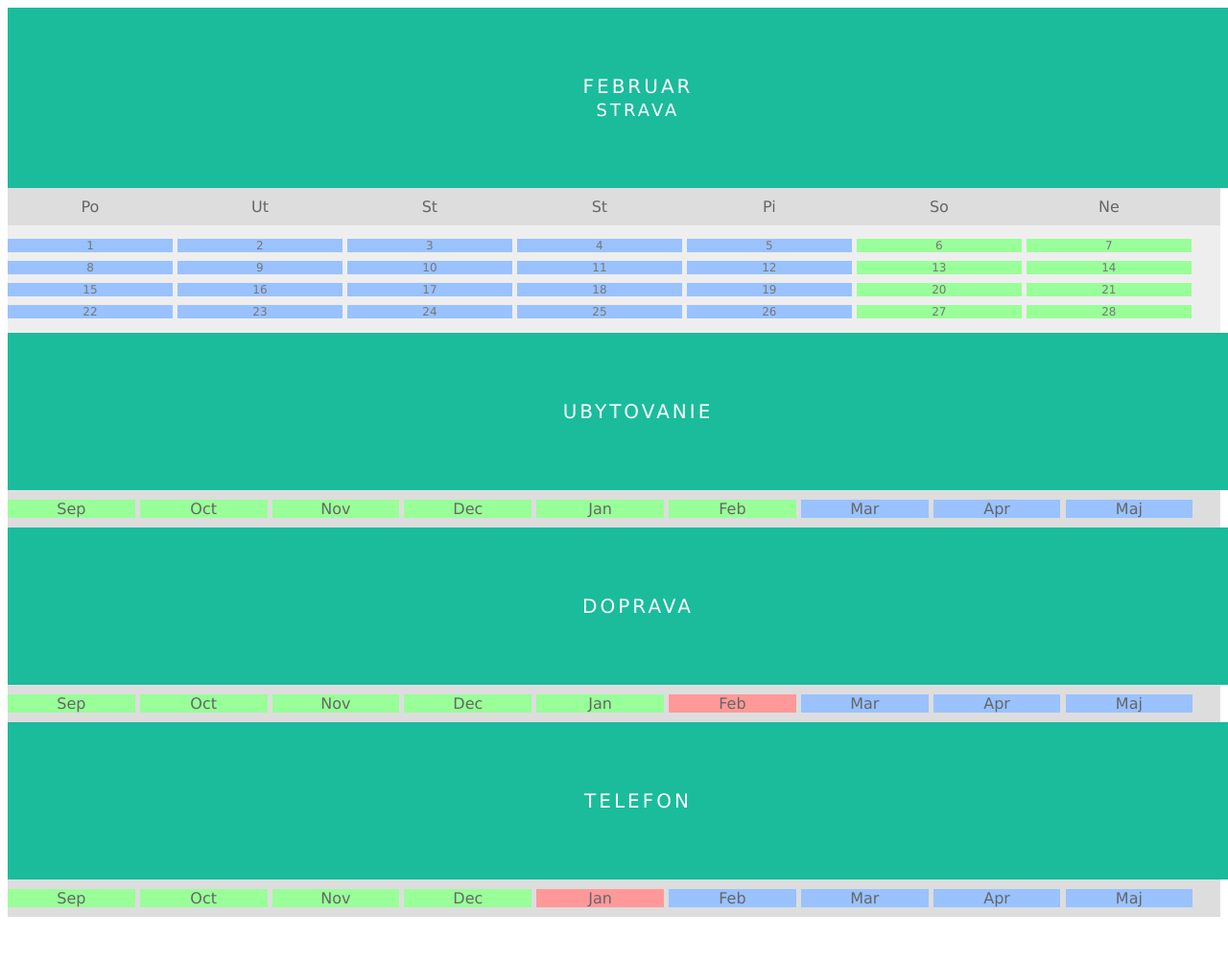
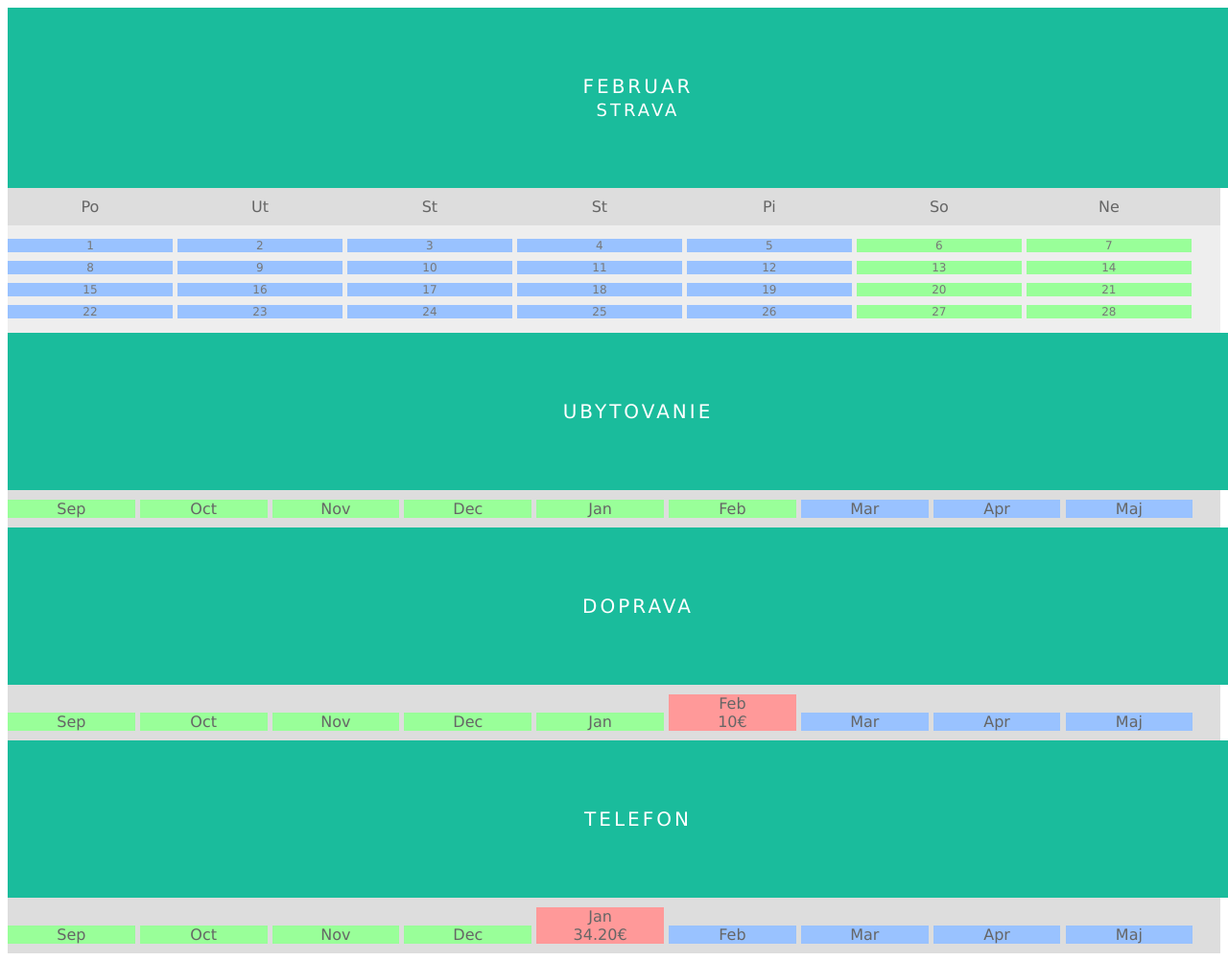
Before and after one commit to kgd3215/kgd3215.github.io, a plain HTML site: page index.html in a window 1280 px wide. Shown: the top 1002 px of the page at 96% size. Before the commit the page ends 964 px from the top, so only its background shows below. Drawn offline with Linux system fonts and the light colour scheme.

Commit message:
price update

```diff
--- a/index.html
+++ b/index.html
@@ -87,7 +87,7 @@
   <li class="paid">Nov</li>
   <li class="paid">Dec</li>
   <li class="paid">Jan</li>
-  <li class="urg">Feb</li>
+  <li class="urg">Feb<br>10€</li>
   <li class="awaiting">Mar</li>
   <li class="awaiting">Apr</li>
   <li class="awaiting">Maj</li>
@@ -103,7 +103,7 @@
   <li class="paid">Oct</li>
   <li class="paid">Nov</li>
   <li class="paid">Dec</li>
-  <li class="urg">Jan</li>
+  <li class="urg">Jan<br>34.20€</li>
   <li class="awaiting">Feb</li>
   <li class="awaiting">Mar</li>
   <li class="awaiting">Apr</li>
```
